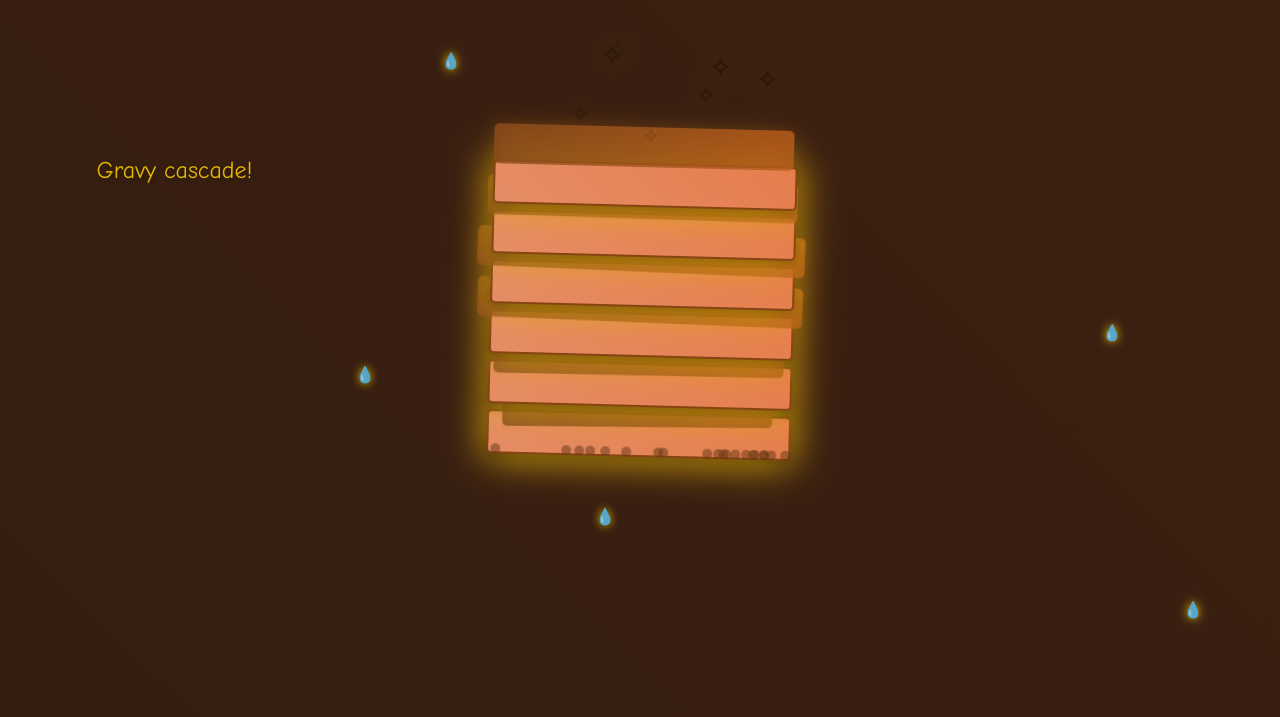
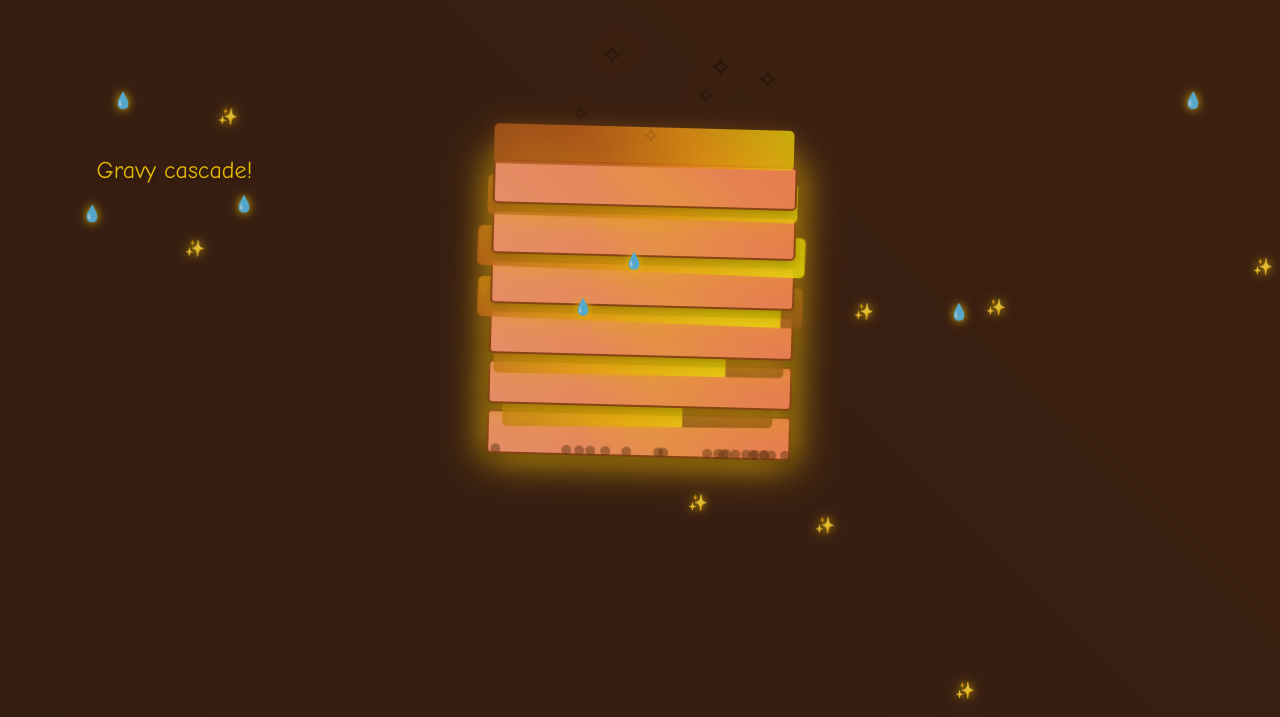
Before and after one commit to websimapi/websim-gravy-lasagna-adventures, a plain HTML site: page index.html in a window 1280 px wide. Shown: the part 83-800 px from the top of the page. Drawn offline with Linux system fonts and the light colour scheme.

Commit message:
v11: Lagravy

```diff
--- a/index.html
+++ b/index.html
@@ -45,11 +45,19 @@
             position: absolute;
             width: 100%;
             height: 40px;
-            background: linear-gradient(45deg, #613613, #8b4513);
-            animation: waveAnimation 2s infinite ease-in-out, gravyGlow 3s infinite;
+            background: linear-gradient(45deg, #613613, #8b4513, #ffd700);
+            background-size: 200% 200%;
+            animation: waveAnimation 2s infinite ease-in-out,
+                       gravyGlow 3s infinite,
+                       gravyFlow 3s infinite linear;
             border-radius: 5px;
             opacity: 0.8;
-            filter: drop-shadow(0 0 15px #613613);
+            filter: drop-shadow(0 0 20px #8b4513);
+        }
+
+        @keyframes gravyFlow {
+            0% { background-position: 0% 50%; }
+            100% { background-position: 200% 50%; }
         }
 
         @keyframes waveAnimation {
@@ -254,6 +262,26 @@
             filter: brightness(1.2);
             box-shadow: 0 0 30px #ffd700;
         }
+
+        /* Add new shimmering gravy effect */
+        .gravy-shimmer {
+            position: absolute;
+            width: 100%;
+            height: 100%;
+            background: linear-gradient(
+                45deg,
+                transparent 0%,
+                rgba(255, 215, 0, 0.2) 25%,
+                transparent 50%
+            );
+            animation: shimmer 3s infinite linear;
+        }
+
+        @keyframes shimmer {
+            0% { transform: translateX(-100%); }
+            100% { transform: translateX(100%); }
+        }
+
     </style>
 </head>
 <body>
@@ -272,6 +300,10 @@
             layer.className = 'lasagna-layer';
             layer.style.bottom = `${i * 50}px`;
             container.appendChild(layer);
+
+            const shimmer = document.createElement('div');
+            shimmer.className = 'gravy-shimmer';
+            layer.appendChild(shimmer);
 
             const gravyWave = document.createElement('div');
             gravyWave.className = 'gravy-wave';
@@ -314,19 +346,20 @@
 
         setInterval(createSteam, 300);
 
-        // Add gravy particles
-        function createGravyParticle() {
+        // Enhanced gravy particle system
+        function createEnhancedGravyParticle() {
             const particle = document.createElement('div');
             particle.className = 'gravy-particles';
-            particle.innerHTML = '💧';
+            particle.innerHTML = Math.random() > 0.5 ? '💧' : '✨';
             particle.style.left = `${Math.random() * window.innerWidth}px`;
             particle.style.top = `${Math.random() * window.innerHeight}px`;
-            particle.style.animationDelay = `${Math.random() * 2}s`;
+            particle.style.transform = `rotate(${Math.random() * 360}deg) scale(${0.5 + Math.random()})`;
             document.body.appendChild(particle);
             setTimeout(() => particle.remove(), 3000);
         }
 
-        setInterval(createGravyParticle, 500);
+        // Increase particle generation
+        setInterval(createEnhancedGravyParticle, 200);
 
         // Add random gravy bubbles
         function createBubble() {
@@ -398,7 +431,7 @@
 
             // Create more gravy particles
             for(let i = 0; i < 10; i++) {
-                createGravyParticle();
+                createEnhancedGravyParticle();
             }
 
             // Add gravy explosion
@@ -505,7 +538,7 @@
 
                 // Create extra gravy particles
                 for (let i = 0; i < 20; i++) {
-                    createGravyParticle();
+                    createEnhancedGravyParticle();
                 }
             }
         });
@@ -521,7 +554,7 @@
         // Double the steam and particles when hovering
         container.addEventListener('mouseenter', () => {
             const originalInterval = setInterval(createSteam, 150);
-            const originalParticleInterval = setInterval(createGravyParticle, 250);
+            const originalParticleInterval = setInterval(createEnhancedGravyParticle, 250);
 
             container.addEventListener('mouseleave', () => {
                 clearInterval(originalInterval);
```
